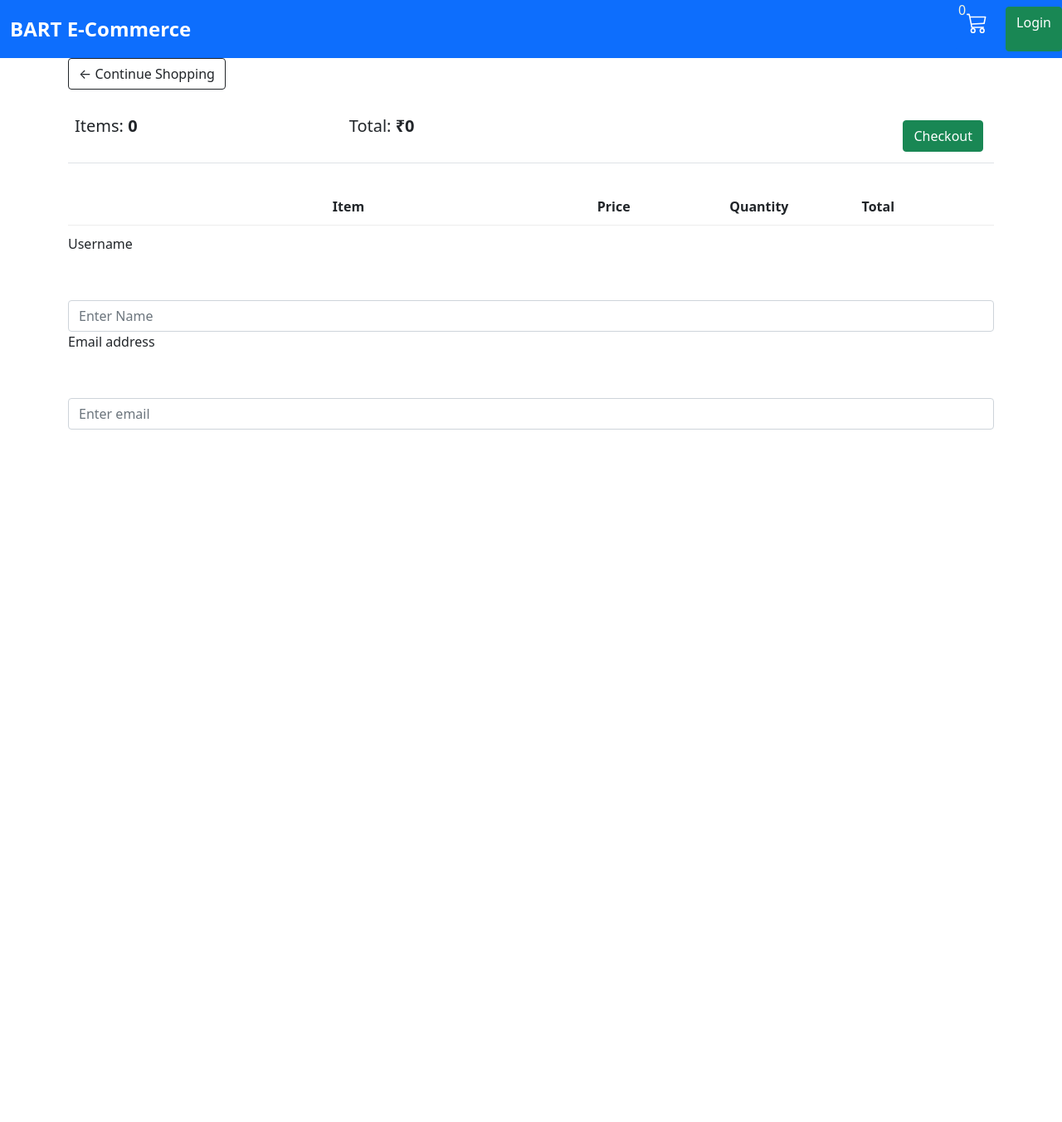
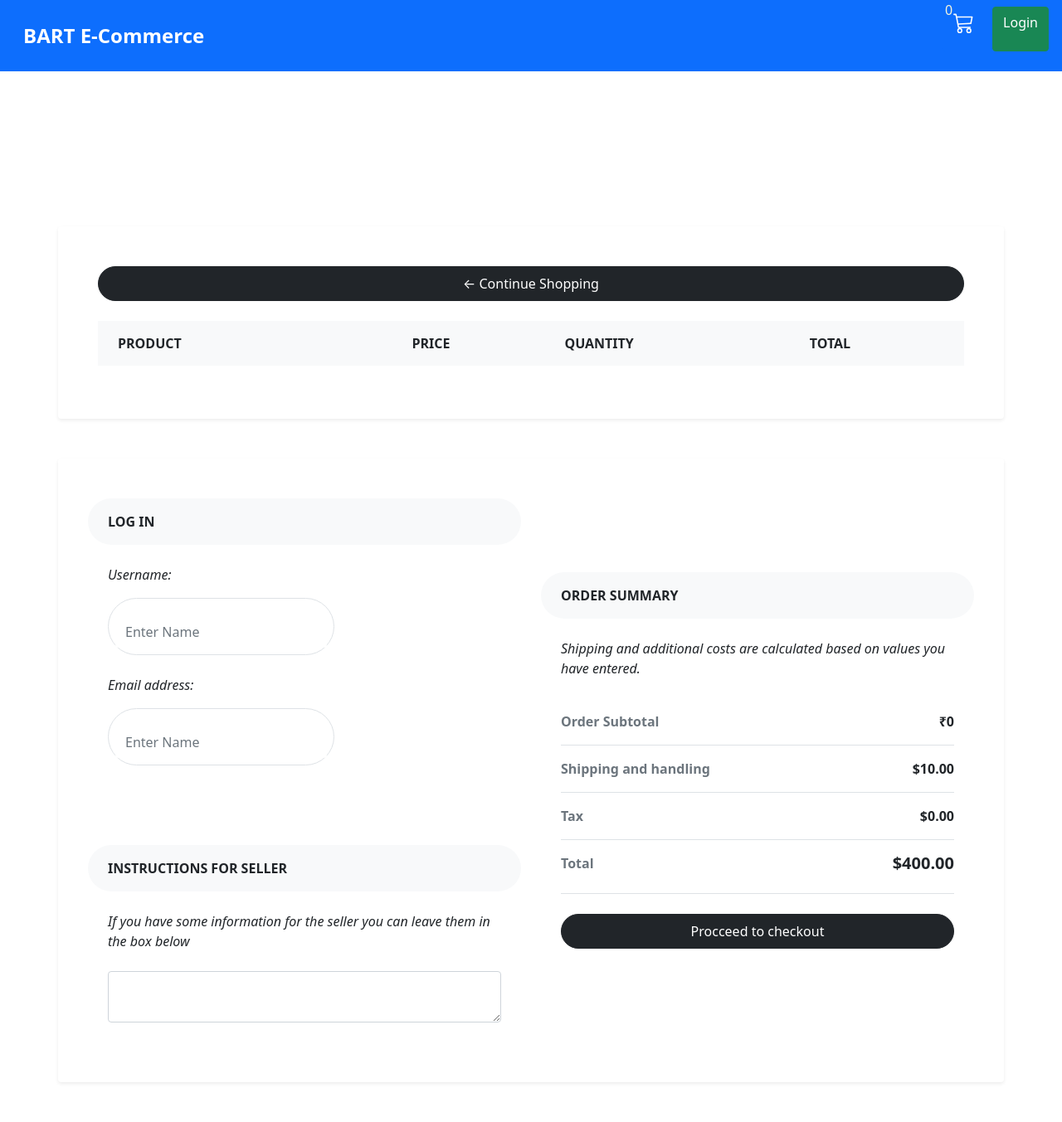
Before and after one commit to rishank-shah/django-ecommerce, a Django app: page /cart/ in a window 1280 px wide. Shown: the whole page at 83% size. Before the commit the page ends 518 px from the top, so only its background shows below. Run offline with Django 3.2, Linux system fonts and the light colour scheme; lists and menus that the app fills with data are empty; parts of the project's set-up code (start-up, migrations or seed data) failed here and were passed over; some libraries are stand-ins or nearby versions.

Commit message:
Added frontend for cart.html

```diff
--- a/templates/product/cart.html
+++ b/templates/product/cart.html
@@ -1,73 +1,55 @@
+<link rel="stylesheet" href="https://stackpath.bootstrapcdn.com/bootstrap/4.3.1/css/bootstrap.min.css" integrity="sha384-ggOyR0iXCbMQv3Xipma34MD+dH/1fQ784/j6cY/iJTQUOhcWr7x9JvoRxT2MZw1T" crossorigin="anonymous">
+<link href="https://stackpath.bootstrapcdn.com/font-awesome/4.7.0/css/font-awesome.min.css" rel="stylesheet">
+<link href="cart.css" rel="stylesheet">
 {% extends 'product/base.html' %}
 {% load static %}
 {% block body %}
 {% include "partials/_messages.html" %}
-<style>
-    .cart-row{
-        display: flex;
-        align-items: flex-stretch;
-        padding-bottom: 10px;
-        margin-bottom: 10px;
-        border-bottom: 1px solid #ececec;
-    }
-
-    .row-image{
-        width: 100px;
-    }
-
-    .quantity{
-        display: inline-block;
-        font-weight: 700;
-        padding-right: 10px;
-    }
-
-    .chg-quantity{
-	width: 12px;
-	cursor: pointer;
-	display: block;
-	margin-top: 5px;
-	transition:.1s;
-    }
-
-    .update-quantity{
-        display: flex;
-        align-items:baseline;
-    }
-</style>
+<div id = "wave">
+    <div class="px-4 px-lg-0">
+    <div class="container text-white py-5 text-center">
+      <h1 class="display-4">Shopping Cart</h1>
+    </div>
+    <div class="pb-5">
       <div class="container">
         <div class="row">
-        <div class="col-lg-12">
-            <div class="box-element">
-                <a class='btn btn-outline-dark' href="{% url 'all_products' %}">&#x2190;   Continue Shopping</a>
+          <div class="col-lg-12 p-5 bg-white rounded shadow-sm mb-5">
+
+            <!-- Shopping cart table -->
+            <div class="table-responsive">
+              <a class='btn btn-dark rounded-pill py-2 btn-block' href="{% url 'all_products' %}">&#x2190;   Continue Shopping</a>
                 <br>
                 <br>
-
               <table class="table">
+                <thead>
                   <tr>
-                        <th><h5>Items: <strong>{{ order.get_cart_items }}</strong></h5></th>
-                        <th><h5>Total: <strong>₹{{ order.get_cart_total }}</strong></h5></th>
-                        <th>
-                            <a style="float: right; margin: 5px;" id="checkout" class='btn btn-success' href="{% url 'checkout' %}">Checkout</a>
+                    <th scope="col" class="border-0 bg-light">
+                      <div class="p-2 px-3 text-uppercase">Product</div>
+                    </th>
+                    <th scope="col" class="border-0 bg-light">
+                      <div class="py-2 text-uppercase">Price</div>
+                    </th>
+                    <th scope="col" class="border-0 bg-light">
+                      <div class="py-2 text-uppercase">Quantity</div>
+                    </th>
+                    <th scope="col" class="border-0 bg-light">
+                      <div class="py-2 text-uppercase">Total</div>
                     </th>
                   </tr>
-
-                </table>
+                </thead>
+                <tbody>
+                  {% for item in orderitems %}
+                  <tr>
+                    <th scope="row" class="border-0">
+                      <div class="p-2">
+                        <img src="https://www.zotac.com/download/files/styles/w1024/public/product_gallery/graphics_cards/zt-a30800d-10p-image01_0.jpg?itok=YKGgElPU" alt="" width="70" class="img-fluid rounded shadow-sm">
+                        <div class="ml-3 d-inline-block align-middle">
+                          <h5 class="mb-0"> <a href="#" class="text-dark d-inline-block align-middle">{{ item.product.name }}</a></h5><span class="text-muted font-weight-normal font-italic d-block">Category: Graphics Card</span>
                         </div>
-            <br>
-            <div class="box-element">
-                <div class="cart-row">
-                    <div style="flex:2"></div>
-                    <div style="flex:2"><strong>Item</strong></div>
-                    <div style="flex:1"><strong>Price</strong></div>
-                    <div style="flex:1"><strong>Quantity</strong></div>
-                    <div style="flex:1"><strong>Total</strong></div>
                       </div>
-
-                {% for item in orderitems %}
-                <div class="cart-row">
-                    <div style="flex:2"><img class="row-image" src=""></div>
-                    <div style="flex:2">{{ item.product.name }}</div>
-                    <div style="flex:1">₹{{ item.product.price }}</div>
+                    </th>
+                    <td class="border-0 align-middle"><strong>₹{{ item.product.price }}</strong></td>
+                    <td class="border-0 align-middle">
                       <div style="flex:1" class="update-quantity">
                         <button style="border:none; background-color: inherit; flex: 0;" data-product="{{ item.product.id }}" data-action="add" class="update-cart">
                             <svg xmlns="http://www.w3.org/2000/svg" width="11" height="11" viewBox="0 0 11 11">
@@ -84,20 +66,58 @@
                             </svg>
                         </button>
                       </div>
-                    <div style="flex:1">₹{{ item.get_total }}</div>
+                    </td>
+                    <td class="border-0 align-middle"><strong>₹{{ item.get_total }}</strong></td>
+                  </tr>
+                  {% endfor %}
+                </tbody>
+              </table>
             </div>
-                {% endfor %}
+            <!-- End -->
           </div>
+        </div>
+
+        <div class="row py-5 p-4 bg-white rounded shadow-sm">
           {% if not request.user.is_authenticated %}
-                <label for="inputName">Username</label>
-                <input type="username" name="inputName" class="form-control" id="inputName" placeholder="Enter Name" required>
-                <label for="inputEmail">Email address</label>
-                <input type="email" class="form-control" id="inputEmail" aria-describedby="emailHelp" placeholder="Enter email" required>
+          <div class="col-lg-6">
+            <div class="bg-light rounded-pill px-4 py-3 text-uppercase font-weight-bold">Log In</div>
+            <div class="p-4">
+              <label for="inputName" class="font-italic mb-4">Username:</p>
+              <div class="input-group mb-4 border rounded-pill p-2">
+                <input type="username" placeholder="Enter Name" aria-describedby="button-addon3" class="form-control border-0" id = "inputName" required>
+              </div>
+              <label for = "inputEmail" class="font-italic mb-4">Email address:</p>
+              <div class="input-group mb-4 border rounded-pill p-2">
+                <input type="email" id = "inputEmail" placeholder="Enter Name" aria-describedby="button-addon3" class="form-control border-0" required>
+              </div>
+            </div>
             {% endif %}
+            <div class="bg-light rounded-pill px-4 py-3 text-uppercase font-weight-bold">Instructions for seller</div>
+            <div class="p-4">
+              <p class="font-italic mb-4">If you have some information for the seller you can leave them in the box below</p>
+              <textarea name="" cols="30" rows="2" class="form-control"></textarea>
+            </div>
+          </div>
+          <div class="col-lg-6" style = "margin: auto" >
+            <div class="bg-light rounded-pill px-4 py-3 text-uppercase font-weight-bold">Order summary </div>
+            <div class="p-4">
+              <p class="font-italic mb-4">Shipping and additional costs are calculated based on values you have entered.</p>
+              <ul class="list-unstyled mb-4">
+                <li class="d-flex justify-content-between py-3 border-bottom"><strong class="text-muted">Order Subtotal </strong><strong>₹{{ order.get_cart_total }}</strong></li>
+                <li class="d-flex justify-content-between py-3 border-bottom"><strong class="text-muted">Shipping and handling</strong><strong>$10.00</strong></li>
+                <li class="d-flex justify-content-between py-3 border-bottom"><strong class="text-muted">Tax</strong><strong>$0.00</strong></li>
+                <li class="d-flex justify-content-between py-3 border-bottom"><strong class="text-muted">Total</strong>
+                  <h5 class="font-weight-bold">$400.00</h5>
+                </li>
+              </ul><a id = "checkout" href="{% url 'checkout' %}" class="btn btn-dark rounded-pill py-2 btn-block">Procceed to checkout</a>
             </div>
           </div>
         </div>
 
+      </div>
+    </div>
+  </div>
+</div>
 <script>
   var email = document.getElementById("inputEmail").value;
   var username = document.getElementById("inputName").value;
@@ -131,6 +151,7 @@
 }
 
 </script>
-
-
+<script src="https://code.jquery.com/jquery-3.3.1.slim.min.js" integrity="sha384-q8i/X+965DzO0rT7abK41JStQIAqVgRVzpbzo5smXKp4YfRvH+8abtTE1Pi6jizo" crossorigin="anonymous"></script>
+<script src="https://cdnjs.cloudflare.com/ajax/libs/popper.js/1.14.7/umd/popper.min.js" integrity="sha384-UO2eT0CpHqdSJQ6hJty5KVphtPhzWj9WO1clHTMGa3JDZwrnQq4sF86dIHNDz0W1" crossorigin="anonymous"></script>
+<script src="https://stackpath.bootstrapcdn.com/bootstrap/4.3.1/js/bootstrap.min.js" integrity="sha384-JjSmVgyd0p3pXB1rRibZUAYoIIy6OrQ6VrjIEaFf/nJGzIxFDsf4x0xIM+B07jRM" crossorigin="anonymous"></script>
 {% endblock %}
```
Also changed, not shown: ecommerce_project/static/css/cart.css (added, +17 -0 lines). Lines whose indentation alone changed are shown as unchanged.
